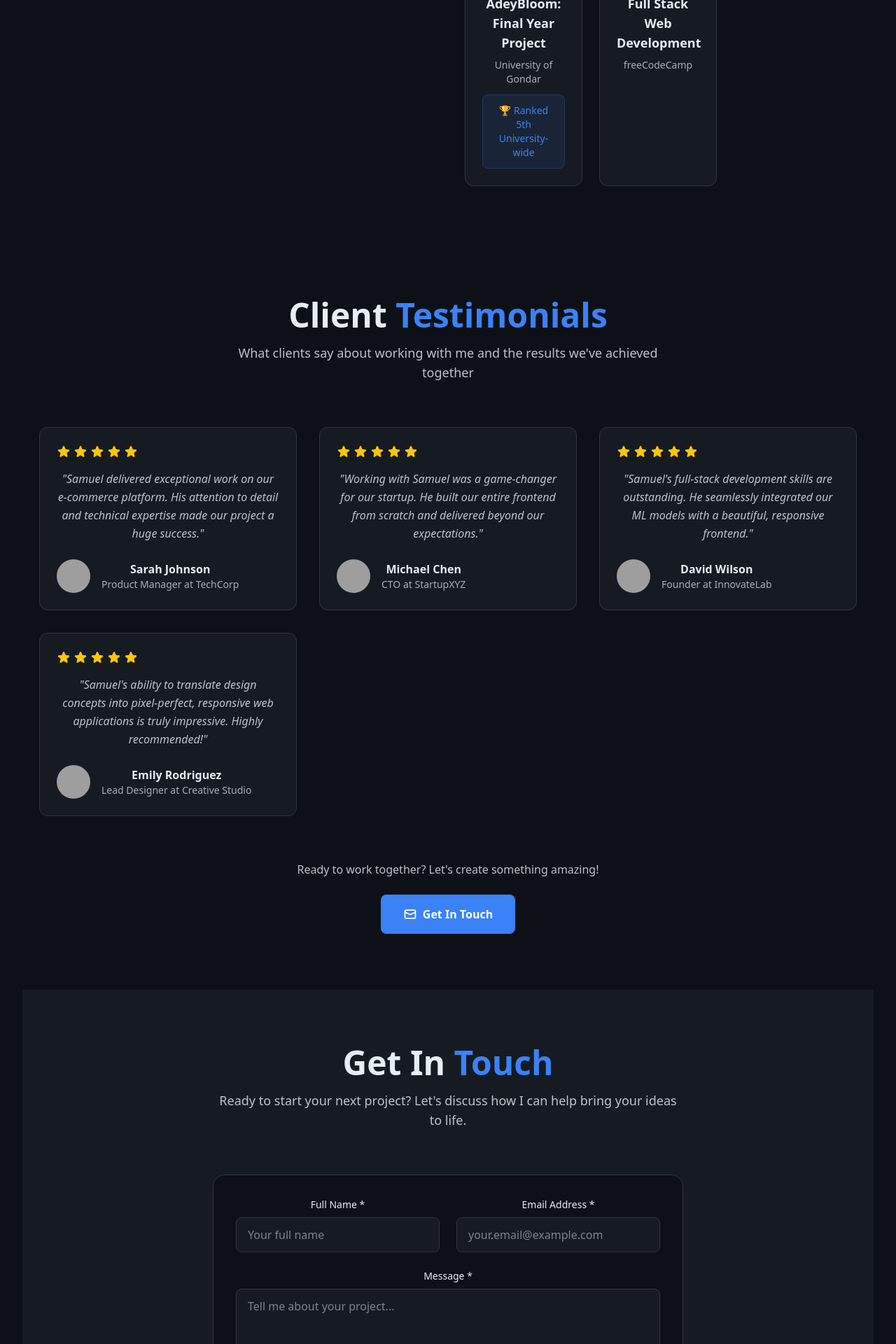
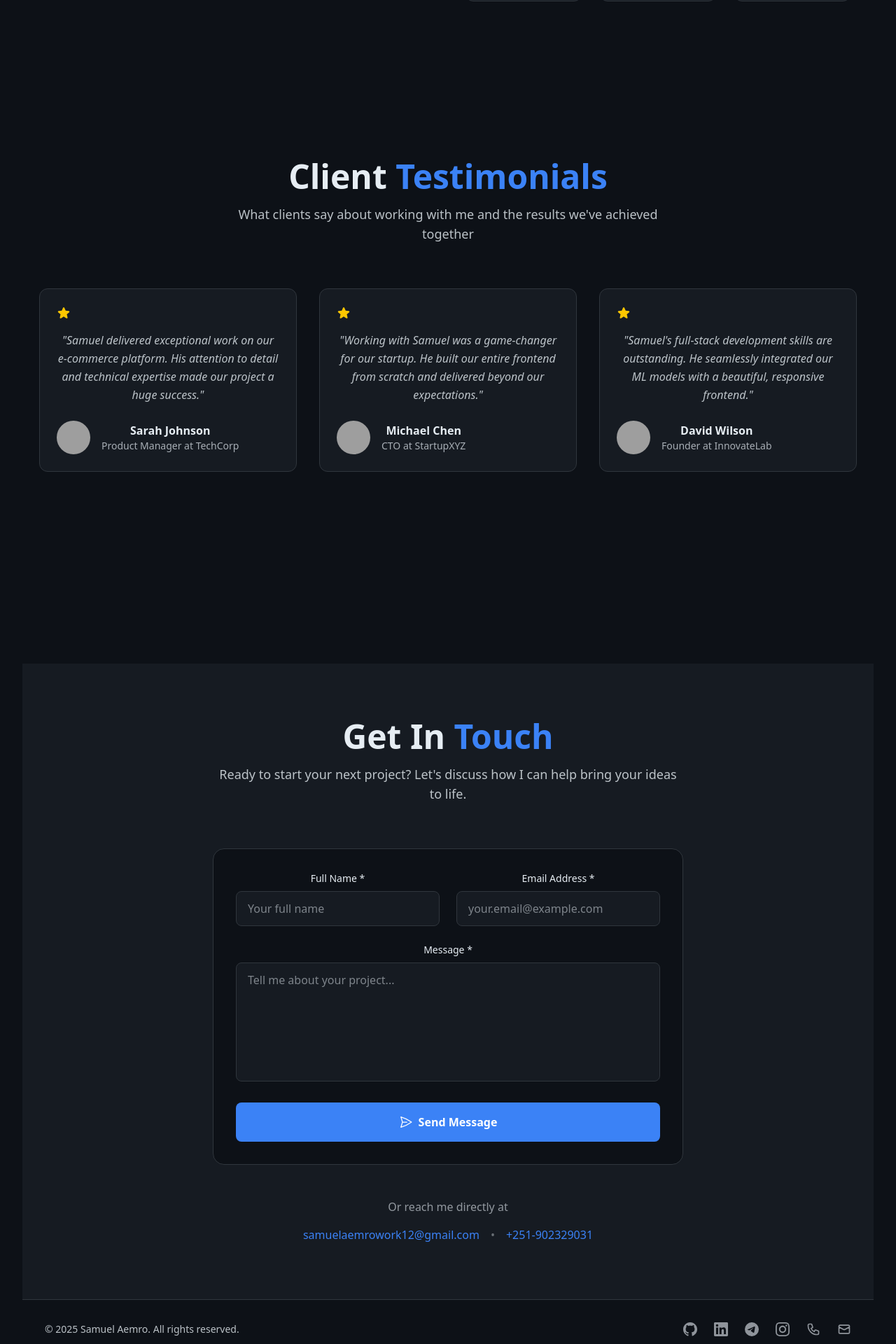
Before and after one commit to samuelAemro12/portfolio-app, a React (Vite) app: page / in a window 1280 px wide. Shown: the part 5600-7520 px from the top of the page at 70% size. Built offline with nearby package versions, Linux system fonts and the light colour scheme; grey boxes are pictures that could not be loaded.

Commit message:
Wip: boilerplate completion edit

```diff
--- a/src/components/Certifications.tsx
+++ b/src/components/Certifications.tsx
@@ -5,18 +5,11 @@ import { useTheme } from '../contexts/ThemeContext';
 const Certifications = () => {
   const { isDark } = useTheme();
 
-  // Remove all useState and useEffect for theme
-
   const certifications = [
     {
       title: "Data Science Nanodegree",
       provider: "Udacity",
       year: "2023"
-    },
-    {
-      title: "Programming Fundamentals",
-      provider: "Udacity",
-      year: "2022"
     },
     {
       title: "ML & Employability Training",
@@ -28,11 +21,6 @@ const Certifications = () => {
       provider: "University of Gondar",
       year: "2025",
       highlight: "Ranked 5th University-wide"
-    },
-    {
-      title: "Full Stack Web Development",
-      provider: "freeCodeCamp",
-      year: "2022"
     }
   ];
 
@@ -40,7 +28,7 @@ const Certifications = () => {
     {
       degree: "BSc in Information Systems",
       institution: "University of Gondar",
-      year: "2020 – 2025",
+      year: "2021 – 2025",
       honor: "Graduated with Great Distinction (Top 2 in Department)"
     }
   ];
@@ -160,7 +148,7 @@ const Certifications = () => {
                 <motion.div
                   key={index}
                   variants={cardVariants}
-                  className={`${isDark ? 'bg-[#161B22] border-[#30363D] hover:border-[#3B82F6]/50 hover:shadow-[#3B82F6]/10' : 'bg-gray-50 border-gray-200 hover:border-[#3B82F6]/50 hover:shadow-blue-100'} rounded-xl p-6 border transition-all duration-300 group hover:shadow-xl`}
+                  className={`${isDark ? 'bg-[#161B22] border-[#30363D] hover:border-[#3B82F6]/50 hover:shadow-[#3B82F6]/10' : 'bg-gray-50 border-gray-200 hover:border-[#3B82F6]/50 hover:shadow-blue-100'} rounded-xl p-6 border transition-all duration-300 group hover:shadow-xl min-h-[280px] flex flex-col`}
                 >
                   <div className="flex items-center justify-between mb-4">
                     <span className={`text-[#3B82F6] text-sm font-semibold ${isDark ? 'bg-[#3B82F6]/10 border-[#3B82F6]/20' : 'bg-blue-50 border-blue-200'} px-3 py-1 rounded-full border`}>
@@ -174,21 +162,23 @@ const Certifications = () => {
                     )}
                   </div>
 
-                  <h4 className={`text-lg font-semibold ${isDark ? 'text-[#E6EDF3]' : 'text-gray-900'} mb-2 group-hover:text-[#3B82F6] transition-colors`}>
+                  <div className="flex-1 flex flex-col">
+                    <h4 className={`text-lg font-semibold ${isDark ? 'text-[#E6EDF3]' : 'text-gray-900'} mb-3 group-hover:text-[#3B82F6] transition-colors line-clamp-2`}>
                       {cert.title}
                     </h4>
 
-                  <p className={`${isDark ? 'text-[#E6EDF3]/70' : 'text-gray-600'} text-sm mb-3`}>
+                    <p className={`${isDark ? 'text-[#E6EDF3]/70' : 'text-gray-600'} text-sm mb-4 flex-1`}>
                       {cert.provider}
                     </p>
 
                     {cert.highlight && (
-                    <div className={`${isDark ? 'bg-[#3B82F6]/10 border-[#3B82F6]/20' : 'bg-blue-50 border-blue-200'} p-3 rounded-lg border mt-3`}>
+                      <div className={`${isDark ? 'bg-[#3B82F6]/10 border-[#3B82F6]/20' : 'bg-blue-50 border-blue-200'} p-3 rounded-lg border mt-auto`}>
                         <p className={`text-sm ${isDark ? 'text-[#3B82F6]' : 'text-blue-700'} font-medium`}>
                           🏆 {cert.highlight}
                         </p>
                       </div>
                     )}
+                  </div>
                 </motion.div>
               ))}
             </motion.div>
--- a/src/components/Footer.tsx
+++ b/src/components/Footer.tsx
@@ -18,10 +18,37 @@ const Footer = () => {
     },
     {
       name: 'LinkedIn',
-      url: 'https://linkedin.com/in/samuel-aemro',
+      url: 'https://linkedin.com/in/samuelaemro',
       icon: (
         <svg className="w-5 h-5" fill="currentColor" viewBox="0 0 24 24">
           <path d="M20.447 20.452h-3.554v-5.569c0-1.328-.027-3.037-1.852-3.037-1.853 0-2.136 1.445-2.136 2.939v5.667H9.351V9h3.414v1.561h.046c.477-.9 1.637-1.85 3.37-1.85 3.601 0 4.267 2.37 4.267 5.455v6.286zM5.337 7.433c-1.144 0-2.063-.926-2.063-2.065 0-1.138.92-2.063 2.063-2.063 1.14 0 2.064.925 2.064 2.063 0 1.139-.925 2.065-2.064 2.065zm1.782 13.019H3.555V9h3.564v11.452zM22.225 0H1.771C.792 0 0 .774 0 1.729v20.542C0 23.227.792 24 1.771 24h20.451C23.2 24 24 23.227 24 22.271V1.729C24 .774 23.2 0 22.222 0h.003z"/>
+        </svg>
+      )
+    },
+    {
+      name: 'Telegram',
+      url: 'https://t.me/lone_vel_pride',
+      icon: (
+        <svg className="w-5 h-5" fill="currentColor" viewBox="0 0 24 24">
+          <path d="M11.944 0A12 12 0 0 0 0 12a12 12 0 0 0 12 12 12 12 0 0 0 12-12A12 12 0 0 0 12 0a12 12 0 0 0-.056 0zm4.962 7.224c.1-.002.321.023.465.14a.506.506 0 0 1 .171.325c.016.093.036.306.02.472-.18 1.898-.962 6.502-1.36 8.627-.168.9-.499 1.201-.82 1.23-.696.065-1.225-.46-1.9-.902-1.056-.693-1.653-1.124-2.678-1.8-1.185-.78-.417-1.21.258-1.91.177-.184 3.247-2.977 3.307-3.23.007-.032.014-.15-.056-.212s-.174-.041-.249-.024c-.106.024-1.793 1.14-5.061 3.345-.48.33-.913.49-1.302.48-.428-.008-1.252-.241-1.865-.44-.752-.245-1.349-.374-1.297-.789.027-.216.325-.437.893-.663 3.498-1.524 5.83-2.529 6.998-3.014 3.332-1.386 4.025-1.627 4.476-1.635z"/>
+        </svg>
+      )
+    },
+    {
+      name: 'Instagram',
+      url: 'https://instagram.com/sam.ae_m',
+      icon: (
+        <svg className="w-5 h-5" fill="currentColor" viewBox="0 0 24 24">
+          <path d="M12 2.163c3.204 0 3.584.012 4.85.07 3.252.148 4.771 1.691 4.919 4.919.058 1.265.069 1.645.069 4.849 0 3.205-.012 3.584-.069 4.849-.149 3.225-1.664 4.771-4.919 4.919-1.266.058-1.644.07-4.85.07-3.204 0-3.584-.012-4.849-.07-3.26-.149-4.771-1.699-4.919-4.92-.058-1.265-.07-1.644-.07-4.849 0-3.204.013-3.583.07-4.849.149-3.227 1.664-4.771 4.919-4.919 1.266-.057 1.645-.069 4.849-.069zm0-2.163c-3.259 0-3.667.014-4.947.072-4.358.2-6.78 2.618-6.98 6.98-.059 1.281-.073 1.689-.073 4.948 0 3.259.014 3.668.072 4.948.2 4.358 2.618 6.78 6.98 6.98 1.281.058 1.689.072 4.948.072 3.259 0 3.668-.014 4.948-.072 4.354-.2 6.782-2.618 6.979-6.98.059-1.28.073-1.689.073-4.948 0-3.259-.014-3.667-.072-4.947-.196-4.354-2.617-6.78-6.979-6.98-1.281-.059-1.69-.073-4.949-.073zm0 5.838c-3.403 0-6.162 2.759-6.162 6.162s2.759 6.163 6.162 6.163 6.162-2.759 6.162-6.163c0-3.403-2.759-6.162-6.162-6.162zm0 10.162c-2.209 0-4-1.79-4-4 0-2.209 1.791-4 4-4s4 1.791 4 4c0 2.21-1.791 4-4 4zm6.406-11.845c-.796 0-1.441.645-1.441 1.44s.645 1.44 1.441 1.44c.795 0 1.439-.645 1.439-1.44s-.644-1.44-1.439-1.44z"/>
+        </svg>
+      )
+    },
+    {
+      name: 'Phone',
+      url: 'tel:+251-902329031',
+      icon: (
+        <svg className="w-5 h-5" fill="none" stroke="currentColor" viewBox="0 0 24 24">
+          <path strokeLinecap="round" strokeLinejoin="round" strokeWidth={2} d="M3 5a2 2 0 012-2h3.28a1 1 0 01.948.684l1.498 4.493a1 1 0 01-.502 1.21l-2.257 1.13a11.042 11.042 0 005.516 5.516l1.13-2.257a1 1 0 011.21-.502l4.493 1.498a1 1 0 01.684.949V19a2 2 0 01-2 2h-1C9.716 21 3 14.284 3 6V5z" />
         </svg>
       )
     },
@@ -66,10 +93,6 @@ const Footer = () => {
               </motion.a>
             ))}
           </div>
-
-          <div className={`${isDark ? 'text-[#E6EDF3]/60' : 'text-gray-600'} text-sm`}>
-            Built with React & TypeScript
-          </div>
         </motion.div>
       </div>
     </footer>
--- a/src/components/Testimonials.tsx
+++ b/src/components/Testimonials.tsx
@@ -14,7 +14,6 @@ const Testimonials = () => {
       company: "TechCorp",
       image: "https://images.unsplash.com/photo-1494790108755-2616b612b786?w=150&h=150&fit=crop&crop=face",
       content: "Samuel delivered exceptional work on our e-commerce platform. His attention to detail and technical expertise made our project a huge success.",
-      rating: 5
     },
     {
       name: "Michael Chen",
@@ -22,7 +21,6 @@ const Testimonials = () => {
       company: "StartupXYZ",
       image: "https://images.unsplash.com/photo-1472099645785-5658abf4ff4e?w=150&h=150&fit=crop&crop=face",
       content: "Working with Samuel was a game-changer for our startup. He built our entire frontend from scratch and delivered beyond our expectations.",
-      rating: 5
     },
     {
       name: "David Wilson",
@@ -30,15 +28,6 @@ const Testimonials = () => {
       company: "InnovateLab",
       image: "https://images.unsplash.com/photo-1507003211169-0a1dd7228f2d?w=150&h=150&fit=crop&crop=face",
       content: "Samuel's full-stack development skills are outstanding. He seamlessly integrated our ML models with a beautiful, responsive frontend.",
-      rating: 5
-    },
-    {
-      name: "Emily Rodriguez",
-      role: "Lead Designer",
-      company: "Creative Studio",
-      image: "https://images.unsplash.com/photo-1438761681033-6461ffad8d80?w=150&h=150&fit=crop&crop=face",
-      content: "Samuel's ability to translate design concepts into pixel-perfect, responsive web applications is truly impressive. Highly recommended!",
-      rating: 5
     },
   ];
 
@@ -123,27 +112,6 @@ const Testimonials = () => {
             </motion.div>
           ))}
         </motion.div>
-
-        <motion.div
-          initial={{ opacity: 0, y: 30 }}
-          whileInView={{ opacity: 1, y: 0 }}
-          transition={{ duration: 0.8, delay: 0.4 }}
-          viewport={{ once: true }}
-          className="text-center mt-16"
-        >
-          <p className={`${isDark ? 'text-[#E6EDF3]/80' : 'text-gray-700'} mb-6`}>
-            Ready to work together? Let's create something amazing!
-          </p>
-          <a
-            href="mailto:samuelaemrowork12@gmail.com"
-            className="inline-flex items-center gap-2 bg-[#3B82F6] hover:bg-[#2563EB] text-white px-8 py-4 rounded-lg font-semibold transition-all duration-300 group"
-          >
-            <svg className="w-5 h-5 group-hover:scale-110 transition-transform" fill="none" stroke="currentColor" viewBox="0 0 24 24">
-              <path strokeLinecap="round" strokeLinejoin="round" strokeWidth={2} d="M3 8l7.89 4.26a2 2 0 002.22 0L21 8M5 19h14a2 2 0 002-2V7a2 2 0 00-2-2H5a2 2 0 00-2 2v10a2 2 0 002 2z" />
-            </svg>
-            Get In Touch
-          </a>
-        </motion.div>
       </div>
     </section>
   );
```
Lines whose indentation alone changed are shown as unchanged.
